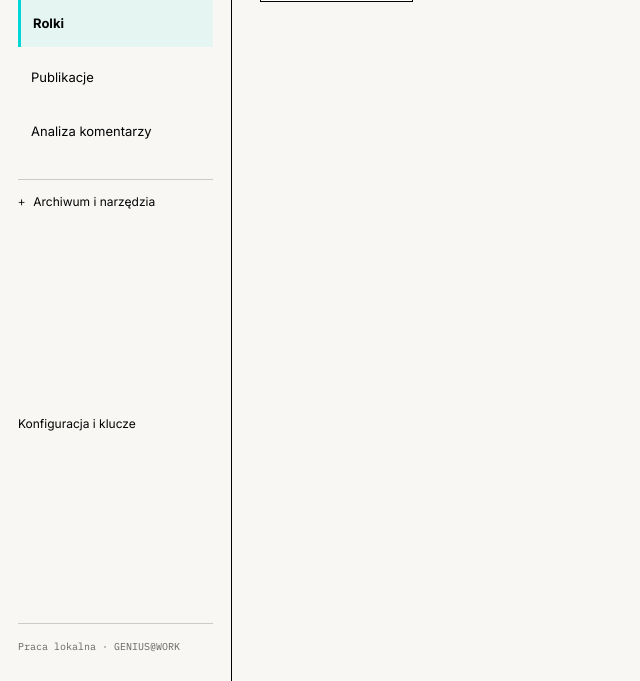
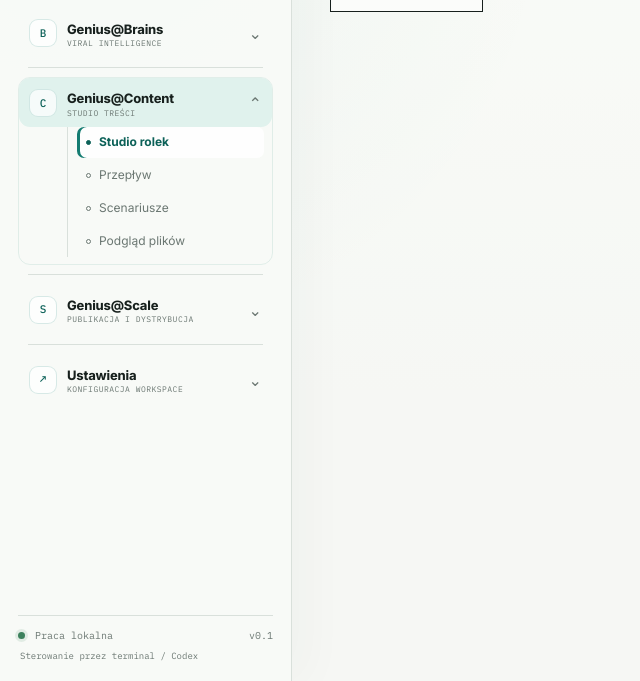
Before and after one commit to delta240mvt/Geniusat.work, a website with bundled scripts: page packages/canvas/public/index.html in a window 1280 px wide. Shown: the part 119-800 px from the top of the page, without its empty margins (0-640 px from the left). Built offline with nearby package versions, Linux system fonts and the light colour scheme; files whose address does not match are found by name.

Commit message:
feat: refine unified dashboard navigation

```diff
--- a/packages/canvas/package.json
+++ b/packages/canvas/package.json
@@ -29,6 +29,6 @@
   "scripts": {
     "build": "tsc -p tsconfig.json",
     "dev": "tsx src/server.ts",
-    "test": "node --import tsx --test src/index.test.ts src/reels-ui.test.ts src/publisher/*.test.ts"
+    "test": "node --import tsx --test src/index.test.ts src/navigation-ui.test.ts src/reels-ui.test.ts src/publisher/*.test.ts"
   }
 }
--- a/packages/canvas/public/app.js
+++ b/packages/canvas/public/app.js
@@ -1,7 +1,8 @@
 import {mountReelStudio, unmountReelStudio} from './reels.js';
 import {showConfiguration} from './configuration.js';
-import {mountPublisher, unmountPublisher, openStudioPublication, showPublisherAccounts} from './publisher.js';
-const appTabs = Array.from(document.querySelectorAll('.mode-tab'));
+import {mountPublisher, unmountPublisher, openStudioPublication} from './publisher.js';
+import {getNavigationState, isNavigationItemActive, navigationSections} from './navigation.js';
+const primaryNav = document.getElementById('primary-nav');
 const runList = document.getElementById('run-list');
 const activeKicker = document.getElementById('active-kicker');
 const activeTitle = document.getElementById('active-title');
@@ -51,6 +52,9 @@ const state = {
   activeApp: 'content',
   activeSubTab: 'studio',
   activeContentWorkspace: 'reels',
+  openNavSection: 'content',
+  activeNavigationItemId: 'content-studio',
+  pendingNavigationAnchor: null,
   selectedRunId: {
     brains: null,
     contentAiStudio: null,
@@ -77,6 +81,64 @@ const createElement = (tagName, className, text) => {
     element.textContent = text;
   }
   return element;
+};
+
+const getNavigationItem = (itemId) =>
+  navigationSections.flatMap((section) => section.items).find((item) => item.id === itemId) || null;
+
+const navigateToItem = (item) => {
+  const section = navigationSections.find((candidate) => candidate.items.some((child) => child.id === item.id));
+  state.activeNavigationItemId = item.id;
+  state.openNavSection = section?.id || state.openNavSection;
+  if (item.action === 'health') {
+    showConfiguration();
+    renderPrimaryNavigation();
+    return;
+  }
+  state.activeApp = item.app;
+  if (item.workspace) state.activeContentWorkspace = item.workspace;
+  state.activeSubTab = item.tab || appConfig[item.app].tabs[0][0];
+  state.pendingNavigationAnchor = item.anchor || null;
+  render();
+};
+
+const renderPrimaryNavigation = () => {
+  const fallbackState = getNavigationState(state);
+  const activeItemId = state.activeNavigationItemId || fallbackState.activeItem;
+  const openSection = state.openNavSection || fallbackState.openSection;
+  primaryNav.replaceChildren();
+
+  navigationSections.forEach((section, index) => {
+    const group = createElement('section', `nav-group${openSection === section.id ? ' open' : ''}${openSection === section.id ? ' current' : ''}`);
+    const heading = createElement('button', 'nav-group-heading');
+    heading.type = 'button';
+    heading.setAttribute('aria-expanded', String(openSection === section.id));
+    heading.id = `nav-${section.id}`;
+    heading.append(
+      createElement('span', 'nav-group-icon', section.icon),
+      createElement('span', 'nav-group-copy', section.label),
+      createElement('span', 'nav-group-eyebrow', section.eyebrow),
+      createElement('span', 'nav-chevron', openSection === section.id ? '⌃' : '⌄'),
+    );
+    heading.addEventListener('click', () => navigateToItem(section.items[0]));
+    group.appendChild(heading);
+
+    const itemList = createElement('div', 'nav-submenu');
+    itemList.id = `nav-${section.id}-items`;
+    itemList.setAttribute('aria-label', `${section.label} — widoki`);
+    section.items.forEach((item) => {
+      const button = createElement('button', `nav-subitem${isNavigationItemActive(item, {activeItem: activeItemId}) ? ' active' : ''}`);
+      button.type = 'button';
+      button.id = `nav-${item.id}`;
+      button.setAttribute('aria-current', isNavigationItemActive(item, {activeItem: activeItemId}) ? 'page' : 'false');
+      button.append(createElement('span', 'nav-subitem-dot'), createElement('span', null, item.label));
+      button.addEventListener('click', () => navigateToItem(item));
+      itemList.appendChild(button);
+    });
+    group.appendChild(itemList);
+    primaryNav.appendChild(group);
+    if (index < navigationSections.length - 1) primaryNav.appendChild(createElement('div', 'nav-divider'));
+  });
 };
 
 const formatDateTime = (value, timezone) => {
@@ -1248,7 +1310,18 @@ const renderActiveTabContent = () => {
   if (state.activeApp === 'scale' && state.activeSubTab === 'old-calendar') {
     renderScaleCalendar();
   } else if (state.activeApp === 'scale') {
-    mountPublisher(tabContent, state.activeSubTab === 'accounts' ? 'accounts' : undefined);
+    const publisherView = {
+      calendar: 'calendar',
+      runs: 'list',
+      assets: 'library',
+      accounts: 'accounts',
+    }[state.activeSubTab] || 'calendar';
+    const anchor = state.pendingNavigationAnchor;
+    state.pendingNavigationAnchor = null;
+    void mountPublisher(tabContent, publisherView).then(() => {
+      if (!anchor) return;
+      requestAnimationFrame(() => document.getElementById(anchor)?.scrollIntoView({behavior: 'smooth', block: 'start'}));
+    });
   } else if (state.activeApp === 'content' && state.activeSubTab === 'studio') {
     mountReelStudio(tabContent);
   } else if (state.activeApp === 'content' && state.activeSubTab === 'flow') {
@@ -1275,28 +1348,20 @@ const renderActiveTabContent = () => {
 };
 
 const render = () => {
+  renderPrimaryNavigation();
   renderSubTabs();
   const inStudio = state.activeApp === 'content' && state.activeSubTab === 'studio';
   document.body.classList.toggle('motion-workspace', inStudio);
   document.body.classList.toggle('publisher-workspace', state.activeApp === 'scale');
   document.querySelector('.run-sidebar').hidden = inStudio || state.activeApp === 'scale';
-  subTabs.hidden = inStudio || state.activeApp === 'scale';
+  subTabs.hidden = true;
   const config = appConfig[state.activeApp];
-  activeKicker.textContent =
-    state.activeApp === 'brains'
-      ? 'Genius@Brains'
-      : state.activeApp === 'content'
-        ? `Genius@Content / ${getContentWorkspaceLabel()}`
-        : 'Genius@Scale';
-  activeTitle.textContent = state.activeApp === 'content' ? (state.activeSubTab==='studio'?'Studio rolek':`${getContentWorkspaceLabel()} / projekty`) : config.title;
+  const fallbackNavigationState = getNavigationState(state);
+  const activeNavigationItem = getNavigationItem(state.activeNavigationItemId) || getNavigationItem(fallbackNavigationState.activeItem);
+  const activeNavigationSection = navigationSections.find((section) => section.id === state.openNavSection);
+  activeKicker.textContent = activeNavigationSection?.label || config.title;
+  activeTitle.textContent = activeNavigationItem?.label || config.title;
 
-  appTabs.forEach((tab) => {
-    const active = tab.dataset.app === state.activeApp && (!tab.dataset.workspace || tab.dataset.workspace === state.activeContentWorkspace) && (!tab.dataset.tab || (tab.dataset.tab === 'studio') === inStudio);
-    tab.classList.toggle('active', active);
-    if (active) tab.setAttribute('aria-current', 'page'); else tab.removeAttribute('aria-current');
-  });
-
-  renderSubTabs();
   renderRunList();
   renderMetrics();
   renderActiveTabContent();
@@ -1329,19 +1394,9 @@ const loadData = async () => {
   render();
 };
 
-appTabs.forEach((tab) => {
-  tab.addEventListener('click', () => {
-    state.activeApp = tab.dataset.app;
-    if (tab.dataset.workspace) state.activeContentWorkspace = tab.dataset.workspace;
-    state.activeSubTab = tab.dataset.tab || appConfig[state.activeApp].tabs[0][0];
-    render();
-  });
-});
-
-document.querySelector('#open-health').onclick = showPublisherAccounts;
 document.addEventListener('genius:navigate-publisher', event => {
   if (event.detail?.path) openStudioPublication(event.detail);
-  state.activeApp = 'scale'; state.activeSubTab = event.detail?.view || 'calendar';
+  state.activeApp = 'scale'; state.activeSubTab = event.detail?.view || 'calendar'; state.activeNavigationItemId = 'scale-calendar';
   render();
 });
 
--- a/packages/canvas/public/configuration.js
+++ b/packages/canvas/public/configuration.js
@@ -9,7 +9,7 @@ export async function showConfiguration() {
   dialog.querySelector('button').onclick = () => dialog.close();
   dialog.onclose = () => {
     dialog.remove();
-    document.querySelector('#open-health')?.focus();
+    document.querySelector('#nav-settings-local')?.focus();
   };
   try {
     const response = await fetch('/api/health');
--- a/packages/canvas/public/index.html
+++ b/packages/canvas/public/index.html
@@ -4,34 +4,24 @@
     <meta charset="UTF-8" />
     <meta name="viewport" content="width=device-width, initial-scale=1.0" />
     <title>GENIUS@WORK — Studio treści</title>
+    <link rel="preload" href="/fonts/inter-latin-v1.woff2" as="font" type="font/woff2" crossorigin />
+    <link rel="preload" href="/fonts/ibm-plex-mono-400-latin-v1.woff2" as="font" type="font/woff2" crossorigin />
     <link rel="stylesheet" href="/styles.css" />
     <link rel="stylesheet" href="/reels.css" />
     <link rel="stylesheet" href="/publisher.css" />
+    <link rel="stylesheet" href="/ui-shell.css" />
     <link rel="icon" href="/genius.svg" type="image/svg+xml" />
   </head>
   <body>
     <div class="app">
       <aside class="sidebar">
-        <div><div class="brand-mark">GENIUS@WORK</div><div class="brand-title">Studio treści</div></div>
-        <nav class="nav" aria-label="Główna nawigacja">
-          <button class="mode-tab active" type="button" data-app="content" data-workspace="reels" data-tab="studio">Rolki</button>
-          <button class="mode-tab" type="button" data-app="scale">Publikacje</button>
-          <button class="mode-tab" type="button" data-app="brains">Analiza komentarzy</button>
-        </nav>
-        <details class="workspace-tools">
-          <summary>Archiwum i narzędzia</summary>
-          <nav class="nav" aria-label="Dodatkowe narzędzia">
-            <button class="mode-tab" type="button" data-app="content" data-workspace="reels" data-tab="flow">Starsze rolki</button>
-            <button class="mode-tab" type="button" data-app="content" data-workspace="ai-studio" data-tab="flow">AI Studio</button>
-            <button class="mode-tab" type="button" data-app="scale" data-tab="old-calendar">Poprzedni kalendarz</button>
-          </nav>
-        </details>
+        <div class="brand-block"><div class="brand-mark">GENIUS@WORK</div><div class="brand-title">Studio treści</div><div class="brand-caption">local command center</div></div>
+        <nav id="primary-nav" class="primary-nav" aria-label="Główna nawigacja"></nav>
         <section class="sidebar-card run-sidebar" hidden>
           <div class="panel-title">Projekty</div>
           <div id="run-list" class="run-list"></div>
         </section>
-        <button class="reel-text-button workspace-health" id="open-health" type="button">Konfiguracja i klucze</button>
-        <div class="footer-status">Praca lokalna · GENIUS@WORK</div>
+        <div class="sidebar-footer"><div class="footer-status"><span class="local-dot"></span><span>Praca lokalna</span><span class="spacer"></span><span>v0.1</span></div><div class="footer-note">Sterowanie przez terminal / Codex</div></div>
       </aside>
       <main class="main">
         <header class="topbar"><span id="active-kicker">Rolki</span><span id="active-title" class="title-line">Studio rolek</span></header>
--- /dev/null
+++ b/packages/canvas/public/navigation.js
@@ -0,0 +1,58 @@
+export const navigationSections = [
+  {
+    id: 'brains',
+    label: 'Genius@Brains',
+    eyebrow: 'Viral intelligence',
+    icon: 'B',
+    items: [
+      {id: 'brains-summary', label: 'Podsumowanie', app: 'brains', tab: 'summary'},
+      {id: 'brains-radar', label: 'Viral radar', app: 'brains', tab: 'radar'},
+      {id: 'brains-analysis', label: 'Analiza treści', app: 'brains', tab: 'analysis'},
+      {id: 'brains-trends', label: 'Trendy i raporty', app: 'brains', tab: 'trends'},
+    ],
+  },
+  {
+    id: 'content',
+    label: 'Genius@Content',
+    eyebrow: 'Studio treści',
+    icon: 'C',
+    items: [
+      {id: 'content-studio', label: 'Studio rolek', app: 'content', workspace: 'reels', tab: 'studio'},
+      {id: 'content-flow', label: 'Przepływ', app: 'content', workspace: 'reels', tab: 'flow'},
+      {id: 'content-prompts', label: 'Scenariusze', app: 'content', workspace: 'reels', tab: 'prompts'},
+      {id: 'content-render', label: 'Podgląd plików', app: 'content', workspace: 'reels', tab: 'render'},
+    ],
+  },
+  {
+    id: 'scale',
+    label: 'Genius@Scale',
+    eyebrow: 'Publikacja i dystrybucja',
+    icon: 'S',
+    items: [
+      {id: 'scale-calendar', label: 'Kalendarz', app: 'scale', tab: 'calendar'},
+      {id: 'scale-history', label: 'Historia', app: 'scale', tab: 'runs'},
+      {id: 'scale-assets', label: 'Materiały', app: 'scale', tab: 'assets'},
+      {id: 'scale-accounts', label: 'Połączenia', app: 'scale', tab: 'accounts'},
+    ],
+  },
+  {
+    id: 'settings',
+    label: 'Ustawienia',
+    eyebrow: 'Konfiguracja workspace',
+    icon: '↗',
+    items: [
+      {id: 'settings-composio', label: 'Composio', app: 'scale', tab: 'accounts', anchor: 'composio-settings'},
+      {id: 'settings-accounts', label: 'Konta natywne', app: 'scale', tab: 'accounts', anchor: 'pub-native-accounts'},
+      {id: 'settings-hosting', label: 'Hosting mediów', app: 'scale', tab: 'accounts', anchor: 'pub-settings-extra'},
+      {id: 'settings-local', label: 'Narzędzia lokalne', action: 'health'},
+    ],
+  },
+];
+
+export const getNavigationState = ({activeApp, activeSubTab}) => {
+  const activeSection = navigationSections.find((section) => section.id === activeApp) || navigationSections[0];
+  const activeItem = activeSection.items.find((item) => item.tab === activeSubTab)?.id || activeSection.items[0].id;
+  return {openSection: activeSection.id, activeItem};
+};
+
+export const isNavigationItemActive = (item, state) => item.id === state.activeItem;
--- a/packages/canvas/public/publisher.js
+++ b/packages/canvas/public/publisher.js
@@ -609,7 +609,7 @@ async function renderComposioSettings(target) {
 }
 
 function accountsMarkup() {
-  return `<section id="composio-settings" class="pub-composio-panel"></section><div class="pub-section-heading"><div><h2>Połączenia natywne</h2><p>Istniejące połączenia platform pozostają dostępne jako tryb zgodności.</p></div></div><div class="pub-account-grid">${Object.entries(
+  return `<section id="composio-settings" class="pub-composio-panel"></section><div class="pub-section-heading"><div><h2>Połączenia natywne</h2><p>Istniejące połączenia platform pozostają dostępne jako tryb zgodności.</p></div></div><div class="pub-account-grid" id="pub-native-accounts">${Object.entries(
     names,
   )
     .map(([p, name]) => {
@@ -618,7 +618,7 @@ function accountsMarkup() {
     })
     .join(
       "",
-    )}</div><div class="pub-settings-extra"><section><span class="pub-eyebrow">PUBLICZNE PLIKI</span><h3>Hosting mediów</h3><p>Instagram i Threads pobierają materiały z internetu. Cloudflare R2 udostępnia wybrane pliki. Możesz użyć istniejącej sesji Wrangler bez wklejania kluczy, a także wysłać plik weryfikacji TikToka.</p><button class="btn" id="pub-hosting">${data.hosting.configured ? "✓ Hosting skonfigurowany · Edytuj" : "Skonfiguruj hosting"}</button></section><section><span class="pub-eyebrow">NA TWOIM KOMPUTERZE</span><h3>Studio i terminal</h3><p>Ikona GENIUS@WORK uruchamia studio i scheduler. AI może sterować publikacjami przez <code>npm.cmd run genius -- help</code>.</p><button class="btn" id="pub-local-health">Sprawdź lokalne narzędzia</button></section></div><p class="pub-setup-note">Dostęp do publicznych publikacji zależy od uprawnień i weryfikacji aplikacji przez platformę. TikTok nie akceptuje Direct Post dla narzędzi przeznaczonych wyłącznie do własnych kont; tryb „Dokończ w TikToku” wymaga ostatniego kroku w jego aplikacji. Nowe, niezweryfikowane projekty YouTube publikują prywatnie.</p>`;
+    )}</div><div class="pub-settings-extra" id="pub-settings-extra"><section><span class="pub-eyebrow">PUBLICZNE PLIKI</span><h3>Hosting mediów</h3><p>Instagram i Threads pobierają materiały z internetu. Cloudflare R2 udostępnia wybrane pliki. Możesz użyć istniejącej sesji Wrangler bez wklejania kluczy, a także wysłać plik weryfikacji TikToka.</p><button class="btn" id="pub-hosting">${data.hosting.configured ? "✓ Hosting skonfigurowany · Edytuj" : "Skonfiguruj hosting"}</button></section><section><span class="pub-eyebrow">NA TWOIM KOMPUTERZE</span><h3>Studio i terminal</h3><p>Ikona GENIUS@WORK uruchamia studio i scheduler. AI może sterować publikacjami przez <code>npm.cmd run genius -- help</code>.</p><button class="btn" id="pub-local-health">Sprawdź lokalne narzędzia</button></section></div><p class="pub-setup-note">Dostęp do publicznych publikacji zależy od uprawnień i weryfikacji aplikacji przez platformę. TikTok nie akceptuje Direct Post dla narzędzi przeznaczonych wyłącznie do własnych kont; tryb „Dokończ w TikToku” wymaga ostatniego kroku w jego aplikacji. Nowe, niezweryfikowane projekty YouTube publikują prywatnie.</p>`;
 }
 
 async function uploadFiles(files) {
--- a/packages/canvas/public/reels.css
+++ b/packages/canvas/public/reels.css
@@ -2,19 +2,19 @@
   font-family: Inter;
   src: url('/fonts/inter-latin-v1.woff2');
   font-weight: 100 900;
-  font-display: swap;
+  font-display: block;
 }
 @font-face {
   font-family: 'IBM Plex Mono';
   src: url('/fonts/ibm-plex-mono-400-latin-v1.woff2');
   font-weight: 400;
-  font-display: swap;
+  font-display: block;
 }
 @font-face {
   font-family: 'IBM Plex Mono';
   src: url('/fonts/ibm-plex-mono-500-latin-v1.woff2');
   font-weight: 500;
-  font-display: swap;
+  font-display: block;
 }
 :root {
   --paper: #f8f7f3;
--- /dev/null
+++ b/packages/canvas/public/ui-shell.css
@@ -0,0 +1,377 @@
+@font-face {
+  font-family: Inter;
+  src: url('/fonts/inter-latin-v1.woff2') format('woff2');
+  font-weight: 100 900;
+  font-style: normal;
+  font-display: block;
+}
+
+@font-face {
+  font-family: 'IBM Plex Mono';
+  src: url('/fonts/ibm-plex-mono-400-latin-v1.woff2') format('woff2');
+  font-weight: 400;
+  font-style: normal;
+  font-display: block;
+}
+
+:root {
+  --paper: #f3f4f2;
+  --surface: #fbfcfa;
+  --surface-alt: #eef1ee;
+  --ink: #17201d;
+  --muted: #6b7772;
+  --rule: #d9e0db;
+  --accent: #147c71;
+  --accent-soft: #e0f2ed;
+  --accent-strong: #0c6158;
+  --wine: #704b63;
+  --success: #3d815d;
+  --warning: #a16c25;
+  --shadow: 0 18px 50px rgba(24, 45, 37, 0.08);
+  --mono: 'IBM Plex Mono', Consolas, monospace;
+}
+
+html {
+  background: var(--paper);
+}
+
+body {
+  min-width: 320px;
+  color: var(--ink);
+  background:
+    radial-gradient(circle at 8% 2%, rgba(20, 124, 113, 0.07), transparent 28rem),
+    linear-gradient(180deg, #f8faf7 0%, var(--paper) 64%);
+  font-family: Inter, ui-sans-serif, system-ui, sans-serif;
+  font-synthesis: none;
+  text-rendering: optimizeLegibility;
+}
+
+button,
+a,
+input,
+select,
+textarea {
+  -webkit-tap-highlight-color: transparent;
+}
+
+button:focus-visible,
+a:focus-visible,
+input:focus-visible,
+select:focus-visible,
+textarea:focus-visible,
+summary:focus-visible {
+  outline: 3px solid rgba(20, 124, 113, 0.3);
+  outline-offset: 2px;
+}
+
+.app {
+  grid-template-columns: minmax(252px, 292px) minmax(0, 1fr);
+}
+
+.sidebar {
+  position: sticky;
+  top: 0;
+  height: 100vh;
+  min-height: 620px;
+  padding: 24px 18px 18px;
+  gap: 18px;
+  overflow: auto;
+  border-right: 1px solid var(--rule);
+  background: rgba(249, 251, 248, 0.92);
+  box-shadow: 14px 0 44px rgba(42, 65, 55, 0.03);
+  scrollbar-width: thin;
+}
+
+.brand-block {
+  padding: 2px 10px 4px;
+}
+
+.brand-mark {
+  color: var(--ink);
+  font-family: Inter, sans-serif;
+  font-size: 20px;
+  font-weight: 800;
+  letter-spacing: -0.06em;
+}
+
+.brand-title {
+  margin-top: 4px;
+  color: var(--ink);
+  font-size: 14px;
+  font-weight: 650;
+  letter-spacing: -0.02em;
+}
+
+.brand-caption {
+  margin-top: 8px;
+  color: var(--muted);
+  font-family: var(--mono);
+  font-size: 9px;
+  letter-spacing: 0.1em;
+  text-transform: uppercase;
+}
+
+.primary-nav {
+  display: grid;
+  gap: 5px;
+}
+
+.nav-group {
+  border: 1px solid transparent;
+  border-radius: 12px;
+}
+
+.nav-group.current {
+  border-color: rgba(20, 124, 113, 0.1);
+}
+
+.nav-group-heading {
+  width: 100%;
+  display: grid;
+  grid-template-columns: 28px minmax(0, 1fr) auto;
+  grid-template-areas:
+    'icon copy chevron'
+    'icon eyebrow chevron';
+  align-items: center;
+  column-gap: 10px;
+  border: 0;
+  border-radius: 11px;
+  padding: 10px 10px 9px;
+  color: var(--ink);
+  background: transparent;
+  text-align: left;
+  cursor: pointer;
+}
+
+.nav-group-heading:hover,
+.nav-group.current .nav-group-heading {
+  background: var(--accent-soft);
+}
+
+.nav-group-icon {
+  grid-area: icon;
+  display: grid;
+  width: 28px;
+  height: 28px;
+  place-items: center;
+  border: 1px solid rgba(20, 124, 113, 0.16);
+  border-radius: 9px;
+  color: var(--accent-strong);
+  background: rgba(255, 255, 255, 0.7);
+  font-family: var(--mono);
+  font-size: 11px;
+  font-weight: 500;
+}
+
+.nav-group-copy {
+  grid-area: copy;
+  overflow: hidden;
+  font-size: 13px;
+  font-weight: 750;
+  letter-spacing: -0.015em;
+  text-overflow: ellipsis;
+  white-space: nowrap;
+}
+
+.nav-group-eyebrow {
+  grid-area: eyebrow;
+  color: var(--muted);
+  font-family: var(--mono);
+  font-size: 8px;
+  letter-spacing: 0.06em;
+  line-height: 1.2;
+  text-transform: uppercase;
+}
+
+.nav-chevron {
+  grid-area: chevron;
+  align-self: center;
+  color: var(--muted);
+  font-size: 16px;
+  line-height: 1;
+}
+
+.nav-submenu {
+  display: grid;
+  gap: 2px;
+  margin: 0 8px 7px 48px;
+  padding-left: 9px;
+  border-left: 1px solid var(--rule);
+}
+
+.nav-group:not(.open) .nav-submenu {
+  display: none;
+}
+
+.nav-subitem {
+  min-height: 31px;
+  display: flex;
+  align-items: center;
+  gap: 8px;
+  border: 0;
+  border-radius: 7px;
+  padding: 5px 9px;
+  color: var(--muted);
+  background: transparent;
+  font-size: 12px;
+  text-align: left;
+  cursor: pointer;
+}
+
+.nav-subitem:hover {
+  color: var(--ink);
+  background: rgba(255, 255, 255, 0.8);
+}
+
+.nav-subitem.active {
+  color: var(--accent-strong);
+  background: rgba(255, 255, 255, 0.88);
+  box-shadow: inset 3px 0 0 var(--accent);
+  font-weight: 700;
+}
+
+.nav-subitem-dot {
+  width: 5px;
+  height: 5px;
+  flex: 0 0 auto;
+  border: 1px solid currentColor;
+  border-radius: 50%;
+}
+
+.nav-subitem.active .nav-subitem-dot {
+  background: currentColor;
+}
+
+.nav-divider {
+  height: 1px;
+  margin: 4px 10px;
+  background: var(--rule);
+}
+
+.sidebar .run-sidebar {
+  border-color: var(--rule);
+  background: rgba(255, 255, 255, 0.54);
+}
+
+.sidebar-footer {
+  display: grid;
+  gap: 7px;
+  margin-top: auto;
+}
+
+.sidebar .footer-status {
+  padding-top: 13px;
+  border-top: 1px solid var(--rule);
+  color: var(--muted);
+  font-size: 10px;
+}
+
+.footer-note {
+  padding: 0 2px;
+  color: var(--muted);
+  font-family: var(--mono);
+  font-size: 9px;
+}
+
+.local-dot {
+  width: 7px;
+  height: 7px;
+  border-radius: 50%;
+  background: var(--success);
+  box-shadow: 0 0 0 3px rgba(61, 129, 93, 0.12);
+}
+
+.main {
+  min-width: 0;
+  background: rgba(248, 250, 247, 0.46);
+}
+
+.topbar {
+  min-height: 66px;
+  padding: 12px clamp(18px, 3vw, 42px);
+  border-bottom-color: var(--rule);
+  background: rgba(250, 252, 249, 0.84);
+  backdrop-filter: blur(16px);
+}
+
+#active-kicker {
+  color: var(--accent-strong);
+  font-family: var(--mono);
+  font-size: 10px;
+  letter-spacing: 0.07em;
+  text-transform: uppercase;
+}
+
+.title-line {
+  color: var(--ink);
+  font-size: 15px;
+  font-weight: 750;
+}
+
+.content {
+  width: min(100%, 1600px);
+  margin: 0 auto;
+  padding: clamp(18px, 3vw, 38px);
+  gap: 18px;
+}
+
+.content > .tabs[hidden] {
+  display: none;
+}
+
+.panel {
+  border-color: var(--rule);
+  border-radius: 14px;
+  background: rgba(252, 253, 251, 0.86);
+  box-shadow: 0 8px 28px rgba(42, 65, 55, 0.025);
+}
+
+.empty-state {
+  color: var(--muted);
+}
+
+@media (max-width: 900px) {
+  .app {
+    display: block;
+  }
+
+  .sidebar {
+    position: static;
+    height: auto;
+    min-height: 0;
+    border-right: 0;
+    border-bottom: 1px solid var(--rule);
+  }
+
+  .primary-nav {
+    grid-template-columns: repeat(2, minmax(0, 1fr));
+    align-items: start;
+  }
+
+  .nav-divider {
+    display: none;
+  }
+
+  .sidebar-footer,
+  .run-sidebar {
+    display: none !important;
+  }
+
+  .topbar {
+    position: static;
+  }
+}
+
+@media (max-width: 540px) {
+  .sidebar {
+    padding: 18px 12px 14px;
+  }
+
+  .primary-nav {
+    grid-template-columns: 1fr;
+  }
+
+  .content {
+    padding: 14px;
+  }
+}
```
Also changed, not shown: packages/canvas/src/navigation-ui.test.ts (added, +31 -0 lines).
